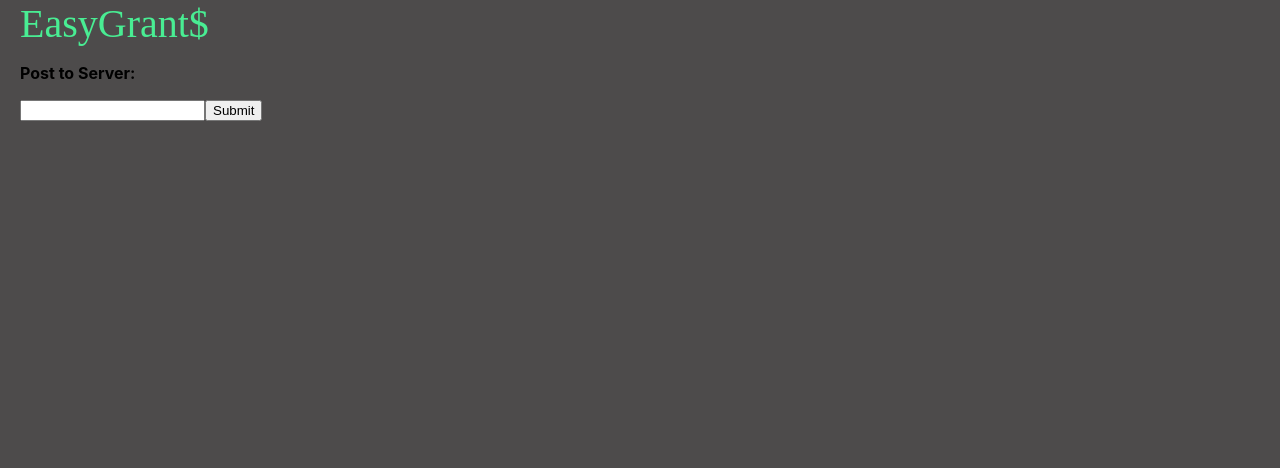
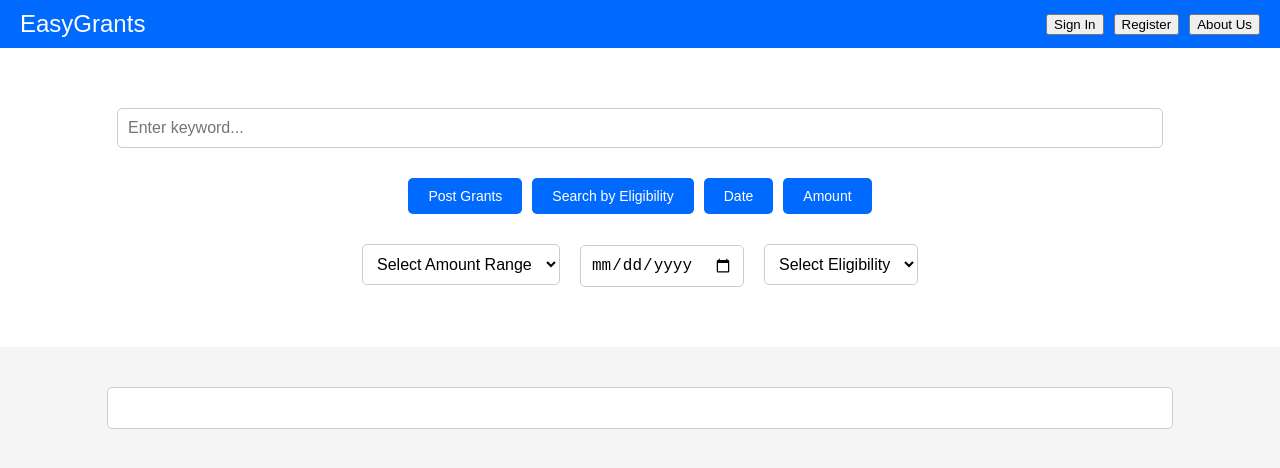
Before and after one commit to AlexanderColemanIven/EasyGrant, a React (Create React App) app in the folder ezgrant/: page / in a window 1280 px wide. Shown: the top 468 px of the page. Built offline with nearby package versions, Linux system fonts and the light colour scheme.

Commit message:
basic ui implementation

```diff
--- a/ezgrant/src/components/grant-query/grant-query.js
+++ b/ezgrant/src/components/grant-query/grant-query.js
@@ -1,5 +1,6 @@
 import React from "react";
 import './grant-query.css'
+
 export const Grant = (props) => {
     return (
         <>
--- a/ezgrant/src/pages/home/home-page.css
+++ b/ezgrant/src/pages/home/home-page.css
@@ -1,23 +1,97 @@
-.EasyGrants {
-    text-align: center;
 
-
+body {
+  font-family: Arial, sans-serif;
+  background-color: #f5f5f5;
+  margin: 0;
+  padding: 0;
 }
 
-  .App-header {
-      min-height: 50%;
-      padding-bottom: 10px;
+.home-page-title {
+  background-color: #006aff;
+  padding: 10px 20px;
+  color: white;
+  text-align: left;
+  font-size: 24px;
+  display: flex;
+  justify-content: space-between;
+  align-items: center;
+}
+
+.search-section {
+  background-color: #fff;
+  padding: 50px 0;
+  text-align: center;
 }
 
 .home-page-server-response {
-    min-height: 50%;
-    padding-bottom: 10px;
-    padding-left: 20px;
+  width: 60%;
+  margin: 20px auto;
+  padding: 10px 15px;
+  font-size: 16px;
+  border-radius: 5px;
+  border: 1px solid #ccc;
 }
 
-  .home-page-title {
-    padding-left: 20px;
-    font-family: 'Ubuntu';
-    color: rgb(73, 237, 147);
-    font-size: 40px;
+.home-page-search {
+  width: 80%;
+  padding: 10px;
+  font-size: 16px;
+  border-radius: 5px;
+  border: 1px solid #ccc;
+  margin: 10px 0;
 }
+
+.button-group {
+  display: flex;
+  justify-content: center;
+  gap: 10px;
+  margin: 20px 0;
+}
+
+.button-group button {
+  background-color: #006aff;
+  color: white;
+  padding: 10px 20px;
+  border: none;
+  border-radius: 5px;
+  cursor: pointer;
+  font-size: 14px;
+}
+
+.button-group button:hover {
+  background-color: #0052cc;
+}
+
+.header-buttons {
+  display: flex;
+  gap: 10px;
+}
+
+.display-box {
+  width: 80%;
+  margin: 40px auto;
+  padding: 20px;
+  border: 1px solid #ccc;
+  border-radius: 5px;
+  background-color: white;
+}
+
+
+/* Style for dropdowns */
+.dropdown {
+  padding: 10px;
+  font-size: 16px;
+  border: 1px solid #ccc;
+  border-radius: 5px;
+  margin: 10px;
+  background-color: white;
+}
+
+.date-input {
+  padding: 10px;
+  font-size: 16px;
+  border: 1px solid #ccc;
+  border-radius: 5px;
+  margin: 10px;
+  background-color: white;
+}
--- a/ezgrant/src/pages/home/home-page.js
+++ b/ezgrant/src/pages/home/home-page.js
@@ -1,5 +1,7 @@
-import React, { useEffect, useState, Component } from 'react';
-import './home-page.css'
+
+
+import React, { Component } from 'react';
+import './home-page.css';
 import Grant from '../../components/grant-query';
 
 class HomePage extends Component {
@@ -9,6 +11,9 @@ class HomePage extends Component {
         response: '',
         post: '',
         responseToPost: [],
+        selectedAmount: '',
+        selectedDate: '',
+        selectedEligibility: ''
      }
     }
 
@@ -28,39 +33,61 @@ class HomePage extends Component {
           results.push(Object.entries(obj));
         });
         this.setState({responseToPost: results});
-      }else {
+      } else {
         this.setState({responseToPost: [""]});
       }
     };
 
-    // This actually renders the data to the DOM
     render() {
       let {response, post, responseToPost} = this.state;
-      console.log(responseToPost);
       return (
       <div>
-        <header class="home-page-title">
-          EasyGrant$
+        <header className="home-page-title">
+          <span>EasyGrants</span>
+          <div className="header-buttons">
+            <button>Sign In</button>
+            <button>Register</button>
+            <button>About Us</button>
+          </div>
         </header>
-        <div class="home-page-server-response">
-          <p>{response}</p>
+        <div className="search-section">
           <form onSubmit={this.handleSubmit}>
-          <p>
-            <strong>Post to Server:</strong>
-          </p>
             <input
               type="text"
-            name="home-page-search"
+              className="home-page-search"
               value={post}
               onChange={e => this.setState({ post: e.target.value })}
+              placeholder="Enter keyword..."
             />
-          <button type="submit">Submit</button>
-
+            <div className="button-group">
+              <button type="submit">Post Grants</button>
+              <button>Search by Eligibility</button>
+              <button>Date</button>
+              <button>Amount</button>
+            </div>
+            <div>
+                <select className="dropdown" onChange={e => this.setState({ selectedAmount: e.target.value })}>
+                    <option value="">Select Amount Range</option>
+                    <option value="1-1000">1-1000</option>
+                    <option value="1000-10000">1000-10000</option>
+                    <option value="10000-20000">10000-20000</option>
+                    <option value="20000-30000">20000-30000</option>
+                    <option value="40000-50000">40000-50000</option>
+                    <option value="50000+">50000+</option>
+                </select>
+                <input type="date" className="date-input" onChange={e => this.setState({ selectedDate: e.target.value })} />
+                <select className="dropdown" onChange={e => this.setState({ selectedEligibility: e.target.value })}>
+                    <option value="">Select Eligibility</option>
+                    <option value="Yes">Yes</option>
+                    <option value="No">No</option>
+                </select>
+            </div>
           </form>
-        <div>
+        </div>
+        <div className="display-box">
           {responseToPost.map((obj) => {
-          return <Grant grant={obj}></Grant>;})}
-          </div>
+            return <Grant grant={obj}></Grant>;
+          })}
         </div>
       </div>
       )
```
Lines whose indentation alone changed are shown as unchanged.
